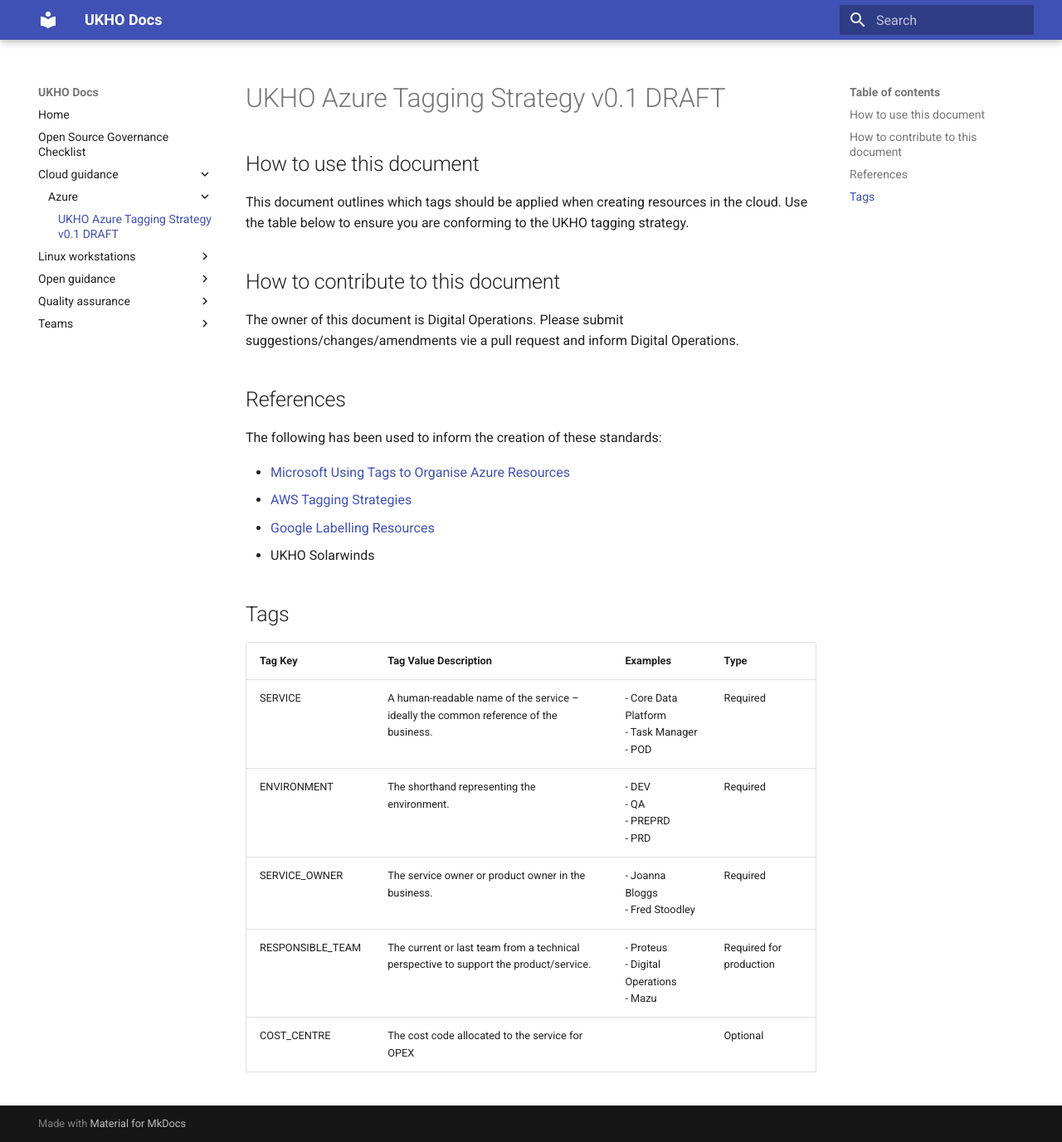
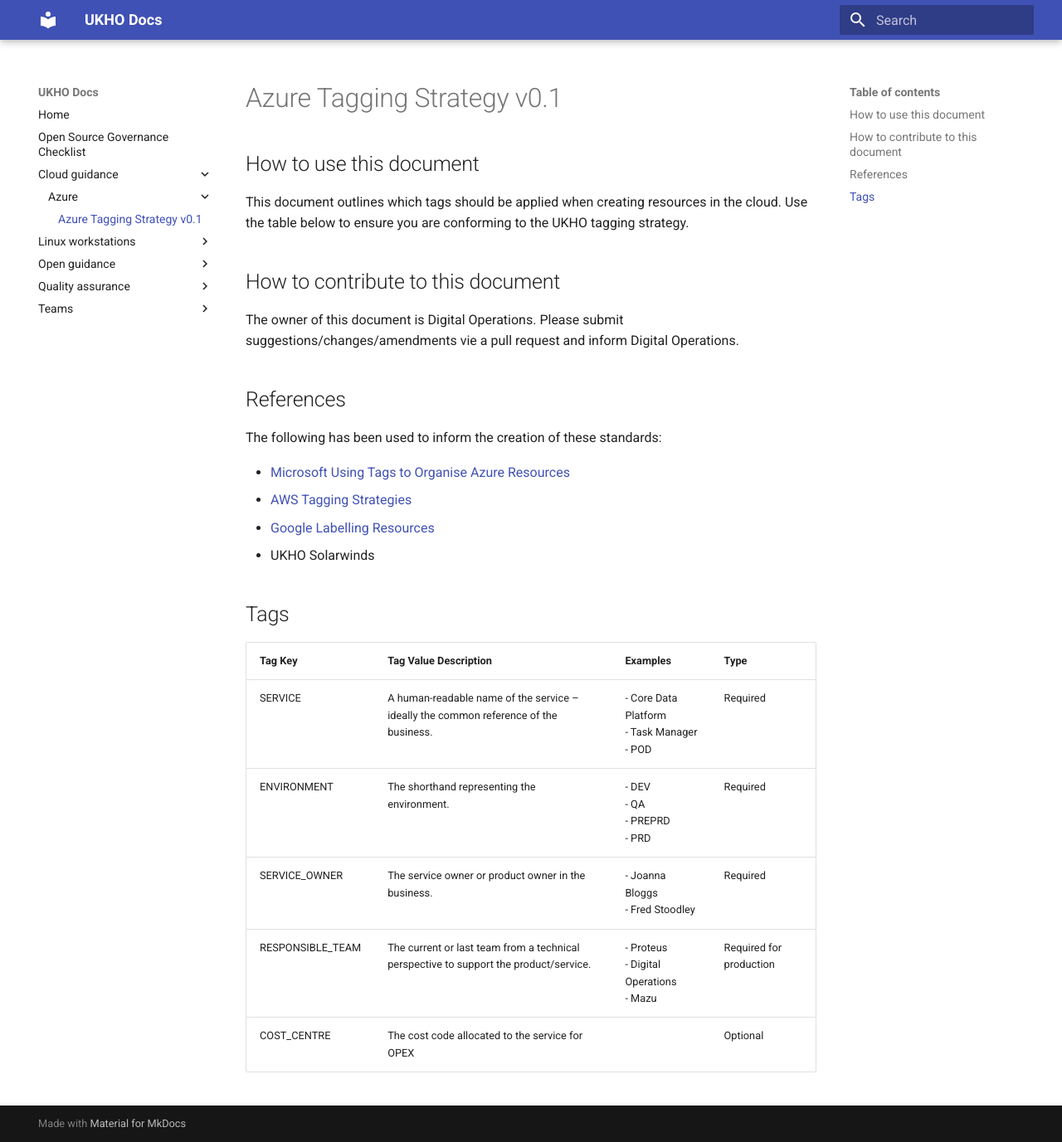
Before and after one commit to UKHO/docs, an MkDocs documentation site: the page built from docs/cloud-guidance/azure/ukho-azure-tagging.md, in a window 1280 px wide and 1377 px high. Shown: the whole window at 83% size. Built offline with MkDocs 1.6.1 and Material for MkDocs 9.7.7, drawn with Linux system fonts in a browser that asks for light colours.

Commit message:
Update docs/cloud-guidance/azure/ukho-azure-tagging.md
Co-Authored-By: Marc Denman <MarcDenman@users.noreply.github.com>

```diff
--- a/docs/cloud-guidance/azure/ukho-azure-tagging.md
+++ b/docs/cloud-guidance/azure/ukho-azure-tagging.md
@@ -1,4 +1,4 @@
-# UKHO Azure Tagging Strategy v0.1 DRAFT
+# Azure Tagging Strategy v0.1
 
 ## How to use this document
 
```
